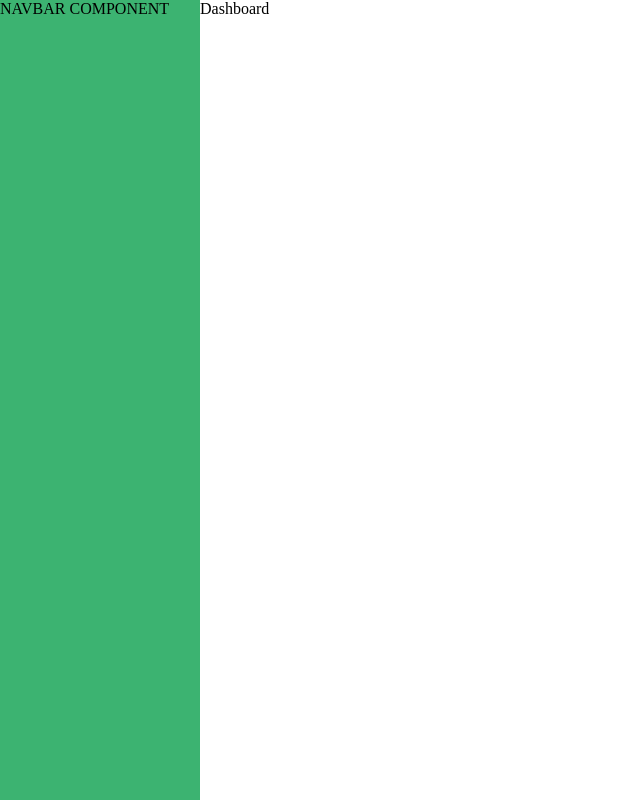
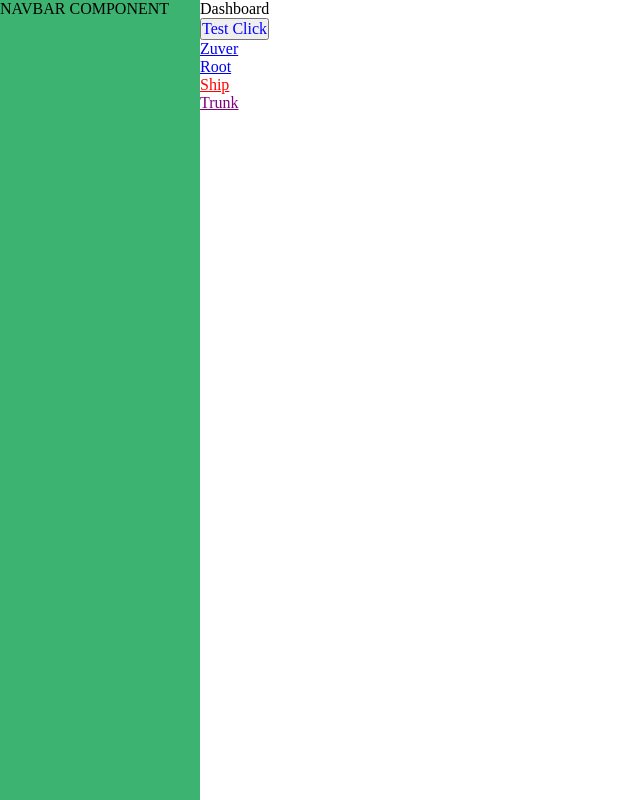
Before and after one commit to ViewableGravy/gravy-discord-clone, a React (Vite) app in the folder frontend/: page /dashboard in a window 1280 px wide. Shown: the whole page, without its empty margins (0-640 px from the left). Built offline with nearby package versions, Linux system fonts and the light colour scheme; no server answers.

Commit message:
✨ Made Button Component

```diff
--- a/frontend/package.json
+++ b/frontend/package.json
@@ -15,6 +15,7 @@
     "@tanstack/react-store": "^0.3.1",
     "@vitejs/plugin-react": "^4.2.1",
     "axios": "^1.6.7",
+    "classnames": "^2.5.1",
     "react": "^18.2.0",
     "react-dom": "^18.2.0",
     "zod": "^3.22.4"
--- /dev/null
+++ b/frontend/src/components/Button/Anchor/_Anchor.scss
@@ -0,0 +1,3 @@
+.ButtonAnchor {
+  color: red;
+}
--- /dev/null
+++ b/frontend/src/components/Button/Anchor/index.tsx
@@ -0,0 +1,9 @@
+import React from "react";
+import { _Button as Button, NButton } from "../_button";
+import "./_Anchor.scss";
+
+export const _ButtonAnchor: React.FC<NButton.HrefProps> = (props) => {
+  return (
+    <Button {...props} className="ButtonAnchor" />
+  );
+};
--- /dev/null
+++ b/frontend/src/components/Button/Link/_Link.scss
@@ -0,0 +1,3 @@
+.ButtonLink {
+  color: purple;
+}
--- /dev/null
+++ b/frontend/src/components/Button/Link/index.tsx
@@ -0,0 +1,9 @@
+import React from "react";
+import { _Button as Button, NButton } from "../_button";
+import "./_Link.scss";
+
+export const _ButtonLink: React.FC<NButton.ToProps> = (props) => {
+  return (
+    <Button {...props} className="ButtonLink" />
+  );
+};
--- /dev/null
+++ b/frontend/src/components/Button/_Button.scss
@@ -0,0 +1,3 @@
+.Button {
+  color: blue;
+}
--- /dev/null
+++ b/frontend/src/components/Button/_button.tsx
@@ -0,0 +1,65 @@
+import { Link } from "@tanstack/react-router";
+import React from "react"
+import "./_Button.scss";
+import classNames from "classnames";
+
+export namespace NButton {
+  export type OnClickProps = {
+    children: React.ReactNode;
+    onClick: () => void;
+    type?: 'button' | 'reset' | 'submit';
+    className?: string;
+  }
+
+  export type HrefProps = {
+    href: string;
+    children: React.ReactNode;
+    className?: string;
+  }
+
+  export type ToProps = {
+    to: string;
+    children: React.ReactNode;
+    className?: string;
+  }
+
+  export type Props = OnClickProps | HrefProps | ToProps
+}
+
+
+export const _Button: React.FC<NButton.Props> = ({ children, className, ...props }) => {
+
+  if ("onClick" in props) {
+    const { onClick, type } = props
+    return (
+      <button type={type} onClick={onClick} className={classNames("Button", className)}>
+        {children}
+      </button>
+    );
+  };
+
+  if ("href" in props) {
+    const { href } = props
+    return (
+      <a href={href} className={className}>
+        {children}
+      </a>
+    );
+  };
+
+  if ("to" in props) {
+    const { to } = props
+    return (
+      <Link to={to} className={className}>
+        {children}
+      </Link>
+    );
+
+  };
+
+  return (
+    <div>
+      <h1>Button</h1>
+    </div>
+  )
+}
--- /dev/null
+++ b/frontend/src/components/Button/index.tsx
@@ -0,0 +1,8 @@
+import { _ButtonAnchor } from "./Anchor";
+import { _ButtonLink } from "./Link";
+import { _Button } from "./_button";
+
+export const Button = Object.assign(_Button, {
+  Anchor: _ButtonAnchor,
+  Link: _ButtonLink,
+})
--- a/frontend/src/routes/dashboard/index.tsx
+++ b/frontend/src/routes/dashboard/index.tsx
@@ -1,11 +1,25 @@
 import { createRoute } from "@tanstack/react-router"
 import { rootRoute } from "../../router"
+import { Button } from "../../components/Button"
 
 const Dashboard = () => {
 
     return (
         <div>
             <h1>Dashboard</h1>
+            <Button onClick={() => console.log("test")} to="">
+                Test Click
+            </Button>
+            <br></br>
+            <Button href="https://zuver.net.au">
+                Zuver
+            </Button>
+            <br></br>
+            <Button to="/">Root</Button>
+            <br/>
+            <Button.Anchor href="https://boatstore.com">Ship</Button.Anchor>
+            <br/>
+            <Button.Link to="/">Trunk</Button.Link>
         </div>
     )
 }
```
Also changed, not shown: 1 other file (tests, documents, lock files or other folders).
